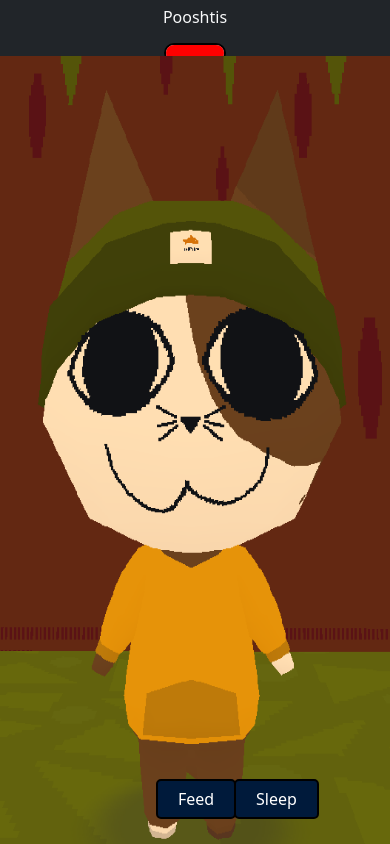
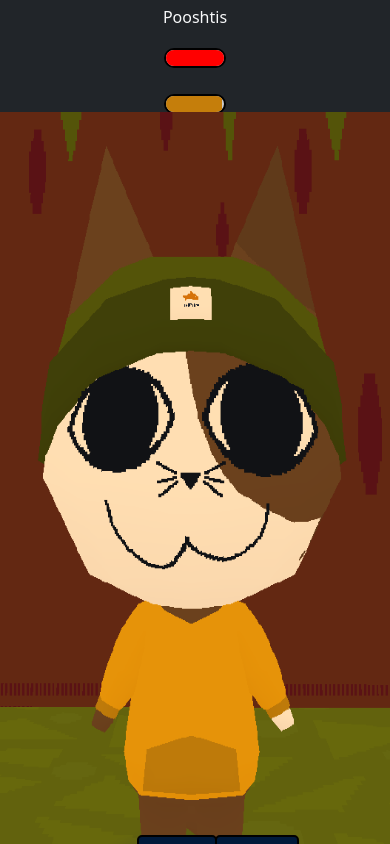
Before and after one commit to Fufutis/poo2, a plain HTML site: page index2.html in a window 390 px wide. Drawn offline with nearby package versions, Linux system fonts and the light colour scheme.

Commit message:
small update

```diff
--- a/index2.html
+++ b/index2.html
@@ -39,7 +39,6 @@
         .action-btn:hover {
             background-color: rgb(1, 34, 77);
         }
-
 
         /* Positioning Buttons */
         #feedBtn {
@@ -102,11 +101,43 @@
             /* Centers items horizontally */
         }
 
-        /* Responsive Layout for Small Screens */
+        /* Media Query for Small Screens (480px and below) */
         @media (max-width: 480px) {
+
+            /* Double the Navbar Height */
+            nav.navbar {
+                height: 112px;
+            }
+
+            /* Stack Navbar Content Vertically */
             .navbar-content {
                 flex-direction: column;
                 align-items: center;
+            }
+
+            /* Adjust Bar Containers */
+            .bar-container {
+                width: 80%;
+                /* Increased width for better visibility */
+                margin: 5px 0;
+                /* Vertical spacing between bars */
+            }
+
+            /* Adjust Button Positions */
+            #feedBtn {
+                left: 35%;
+                /* Adjusted to center more */
+            }
+
+            #sleepBtn {
+                left: 55%;
+                /* Adjusted to center more */
+            }
+
+            /* Optional: Adjust Font Size for Labels */
+            #foodSelector {
+                width: 60%;
+                /* Make the selector wider on small screens */
             }
         }
 
@@ -119,12 +150,6 @@
             overflow: hidden;
             position: relative;
             border: 2px solid black;
-        }
-
-
-
-        @media (max-width: 480px) {
-            .bar-container {}
         }
 
         /* Individual Bars */
```
